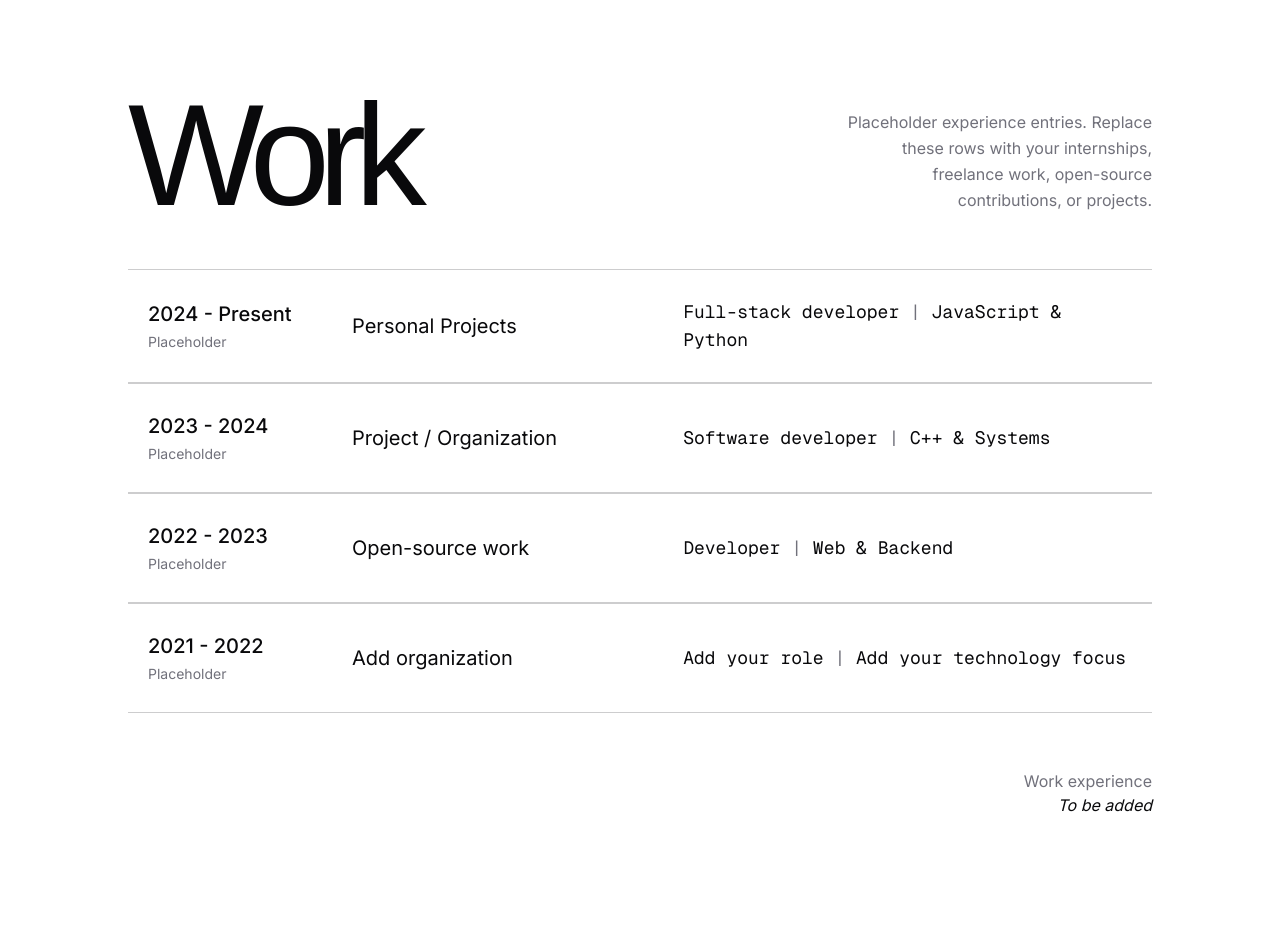
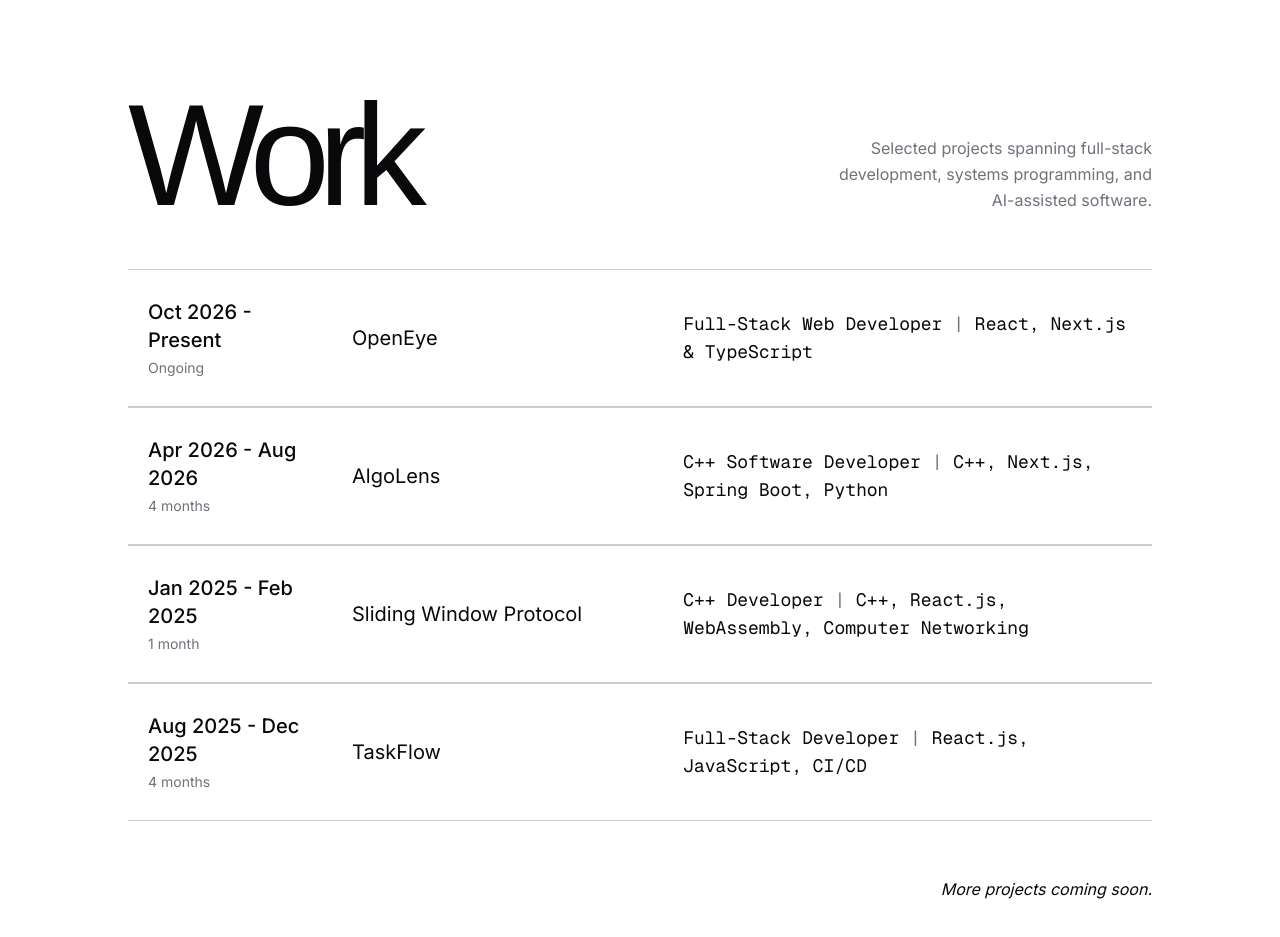
Before and after one commit to Siddhesh-Dupare/port, a Next.js app: page / in a window 1280 px wide. Shown: the part 2940-3877 px from the top of the page. Before the commit the page ends 3853 px from the top, so only its background shows below. Built offline with nearby package versions, Linux system fonts and the light colour scheme; a web font is replaced by a local one.

Commit message:
Demonstrating projects

```diff
--- a/components/sections/experience/Experience.tsx
+++ b/components/sections/experience/Experience.tsx
@@ -1,4 +1,5 @@
 type ExperienceEntry = {
+  key: string;
   period: string;
   duration: string;
   organization: string;
@@ -8,32 +9,36 @@ type ExperienceEntry = {
 
 const experienceEntries: ExperienceEntry[] = [
   {
-    period: "2024 - Present",
-    duration: "Placeholder",
-    organization: "Personal Projects",
-    role: "Full-stack developer",
-    focus: "JavaScript & Python",
+    key: "openeye",
+    period: "Oct 2026 - Present",
+    duration: "Ongoing",
+    organization: "OpenEye",
+    role: "Full-Stack Web Developer",
+    focus: "React, Next.js & TypeScript",
   },
   {
-    period: "2023 - 2024",
-    duration: "Placeholder",
-    organization: "Project / Organization",
-    role: "Software developer",
-    focus: "C++ & Systems",
+    key: "algolens",
+    period: "Apr 2026 - Aug 2026",
+    duration: "4 months",
+    organization: "AlgoLens",
+    role: "C++ Software Developer",
+    focus: "C++, Next.js, Spring Boot, Python",
   },
   {
-    period: "2022 - 2023",
-    duration: "Placeholder",
-    organization: "Open-source work",
-    role: "Developer",
-    focus: "Web & Backend",
+    key: "sliding-window-protocol",
+    period: "Jan 2025 - Feb 2025",
+    duration: "1 month",
+    organization: "Sliding Window Protocol",
+    role: "C++ Developer",
+    focus: "C++, React.js, WebAssembly, Computer Networking",
   },
   {
-    period: "2021 - 2022",
-    duration: "Placeholder",
-    organization: "Add organization",
-    role: "Add your role",
-    focus: "Add your technology focus",
+    key: "task-flow",
+    period: "Aug 2025 - Dec 2025",
+    duration: "4 months",
+    organization: "TaskFlow",
+    role: "Full-Stack Developer",
+    focus: "React.js, JavaScript, CI/CD",
   },
 ];
 
@@ -45,8 +50,7 @@ export default function Experience() {
           Work
         </h2>
         <p className="max-w-xs text-right text-sm leading-relaxed text-muted-foreground sm:text-base">
-          Placeholder experience entries. Replace these rows with your
-          internships, freelance work, open-source contributions, or projects.
+          Selected projects spanning full-stack development, systems programming, and AI-assisted software.
         </p>
       </div>
 
@@ -54,7 +58,7 @@ export default function Experience() {
         <div>
           {experienceEntries.map((entry) => (
             <article
-              key={`${entry.period}-${entry.organization}`}
+              key={entry.key}
               className="group grid gap-5 border-y border-foreground/20 px-3 py-6 transition-colors duration-300 hover:border-foreground hover:bg-foreground hover:text-background sm:px-5 lg:grid-cols-[1.15fr_2fr_3fr] lg:items-center lg:gap-8 lg:py-7"
             >
               <div>
@@ -84,9 +88,7 @@ export default function Experience() {
 
       <div className="mt-8 flex justify-end pt-6">
         <p className="text-right text-sm text-muted-foreground sm:text-base">
-          Work experience
-          <br />
-          <em className="text-foreground">To be added</em>
+          <em className="text-foreground">More projects coming soon.</em>
         </p>
       </div>
     </div>
```
